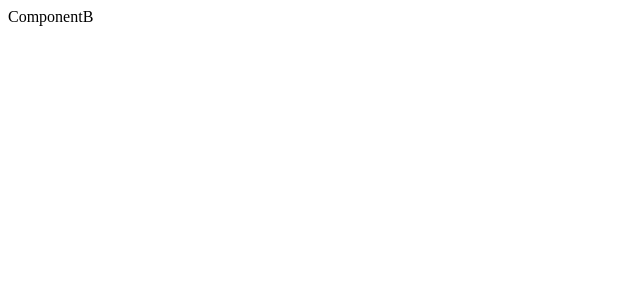
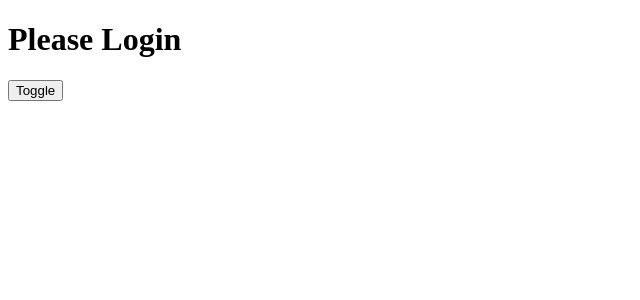
Before and after one commit to RajSresth/A-39-React-Batch, a React (Vite) app: page / in a window 1280 px wide. Shown: the top 300 px of the page, without its empty margins (0-640 px from the left). Built offline with nearby package versions, Linux system fonts and the light colour scheme.

Commit message:
State part-1

```diff
--- a/src/App.jsx
+++ b/src/App.jsx
@@ -3,15 +3,18 @@
 // import UserDetails from "./Day-2 Props/UserDetails";
 // import ProductList from "./Day-3 Index as a key/ProductList";
 // import Parent from "./Day-4 Props Pattern/Parent";
+// import Parent from "./Day-4 Props Drilling/Parent";
 
-import Parent from "./Day-4 Props Drilling/Parent";
+import Counter from "./Day-5 useState hook/Counter";
+import ToggleComponent from "./Day-5 useState hook/ToggleComponent";
+
 
 
 
 const App = () => {
   return (
     <div id="app">
-      <Parent />
+      <ToggleComponent />
     </div>
   );
 };
--- a/src/Day-4 Props Drilling/Parent.jsx
+++ b/src/Day-4 Props Drilling/Parent.jsx
@@ -1,12 +1,13 @@
-import React from 'react'
-import Child from './Child'
+import React from "react";
+import Child from "./Child";
 
 const Parent = () => {
+  const name = "chombu"; // ownership = parent component
   return (
     <div>
-        <Child name="chombu" />
+      <Child name={name} />
     </div>
-  )
-}
+  );
+};
 
-export default Parent
+export default Parent;
--- /dev/null
+++ b/src/Day-5 useState hook/Counter.jsx
@@ -0,0 +1,25 @@
+import {useState} from "react"
+
+
+const Counter = () => {
+    const [count, setCount] = useState(0); // arr = [state, updatedFunction]
+
+    const handleClick = () => {
+        setCount(count + 1);
+    }
+
+    console.log("Counter Component")
+
+    return (<div>
+        <h2>Count: {count}</h2>
+        <button onClick={ handleClick }>Add</button>
+    </div>)
+}
+
+
+
+
+
+
+
+export default Counter;
--- /dev/null
+++ b/src/Day-5 useState hook/ToggleComponent.jsx
@@ -0,0 +1,18 @@
+import {useState} from 'react'
+
+const ToggleComponent = () => {
+    const [show, setShow] = useState(false);
+
+    // const handleClick = () => setShow(!show);
+
+    console.log("Toggle Component Render");
+
+  return (
+    <div>
+        { show ? <h1>Welcome User</h1> : <h1>Please Login</h1>}
+        <button onClick={ () => setShow(!show)}>Toggle</button>
+    </div>
+  )
+}
+
+export default ToggleComponent
```
